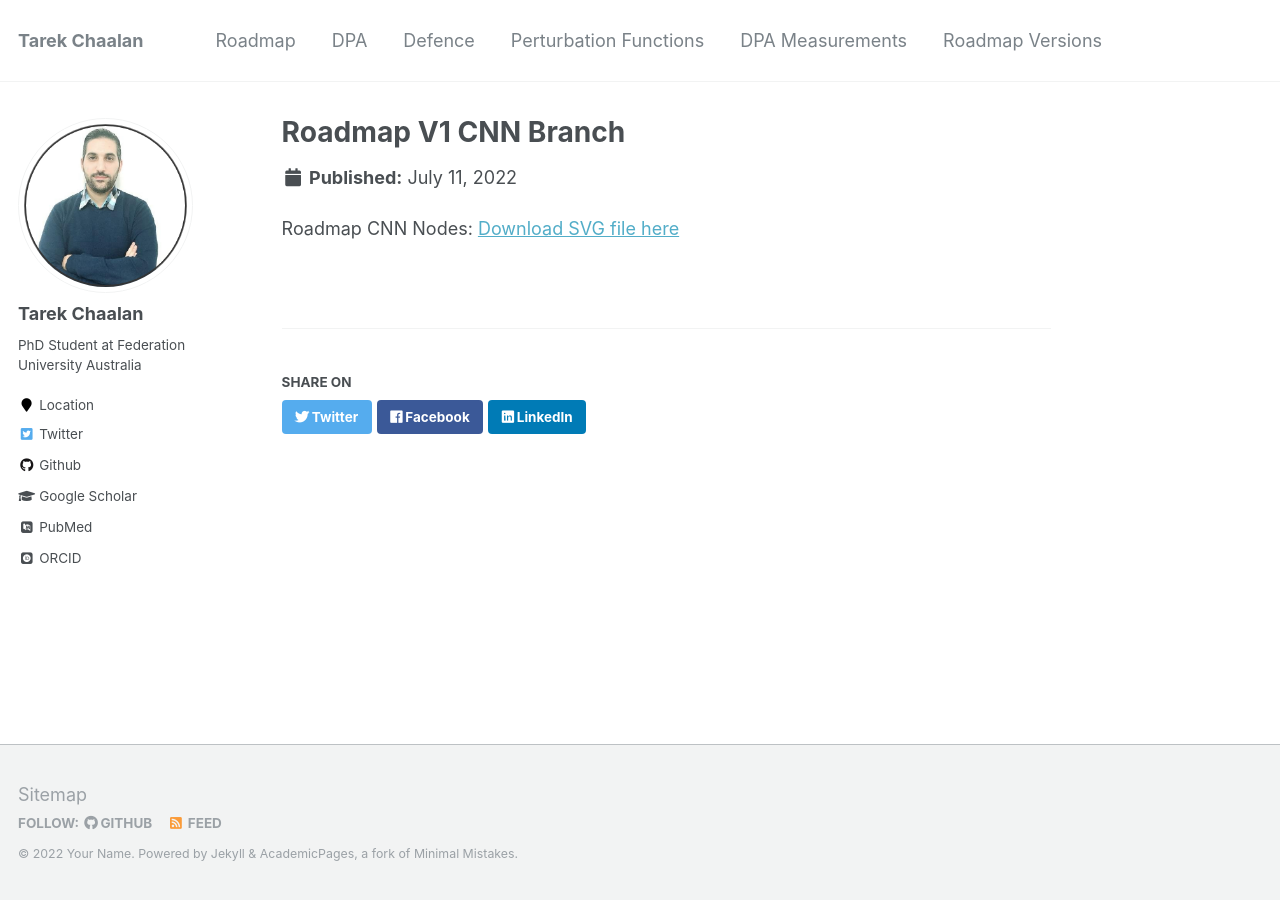
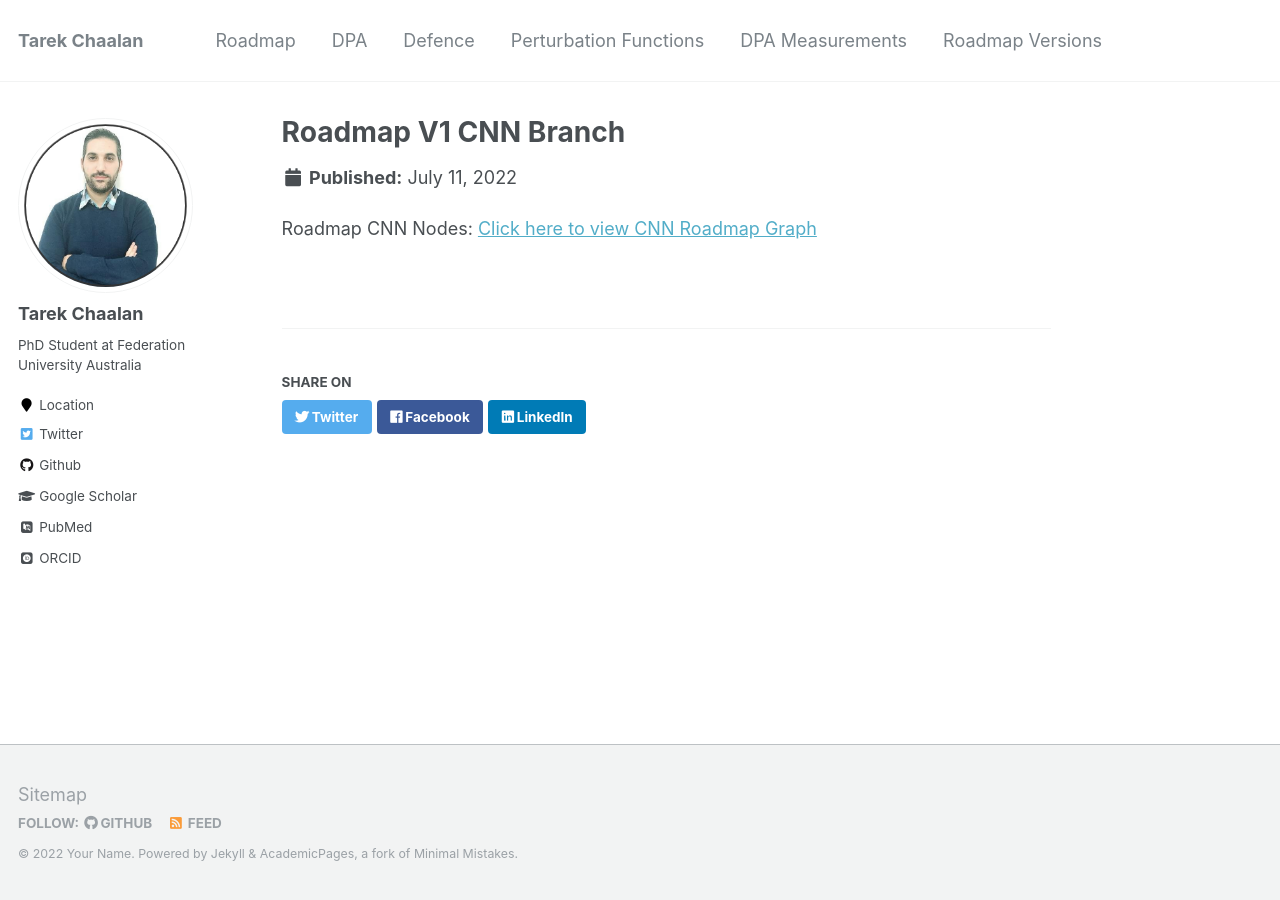
Before and after one commit to phoenixml/roadmap.github.io, a Jekyll site: the page built from _roadmap-v1/perturbation-1.md, in a window 1280 px wide. Built offline with Jekyll 4.4.1, drawn with Linux system fonts in a browser that asks for light colours; some web fonts are replaced.

Commit message:
Signed-off-by: Tarek <14360476+tee2015@users.noreply.github.com>

```diff
--- a/_roadmap-v1/perturbation-1.md
+++ b/_roadmap-v1/perturbation-1.md
@@ -5,4 +5,4 @@
 ---
 
 Roadmap CNN Nodes:
-[Download SVG file here](https://github.com/phoenixml/roadmap.github.io/blob/master/images/Roadmap-CNN-v1.svg?raw=true)
+[Click here to view CNN Roadmap Graph](https://github.com/phoenixml/roadmap.github.io/blob/master/images/Roadmap-CNN-v1.svg?raw=true)
```
Also changed, not shown: _roadmap/roadmap-2.md (+1 -1 lines), images/Roadmap-CNN-v1.svg.
